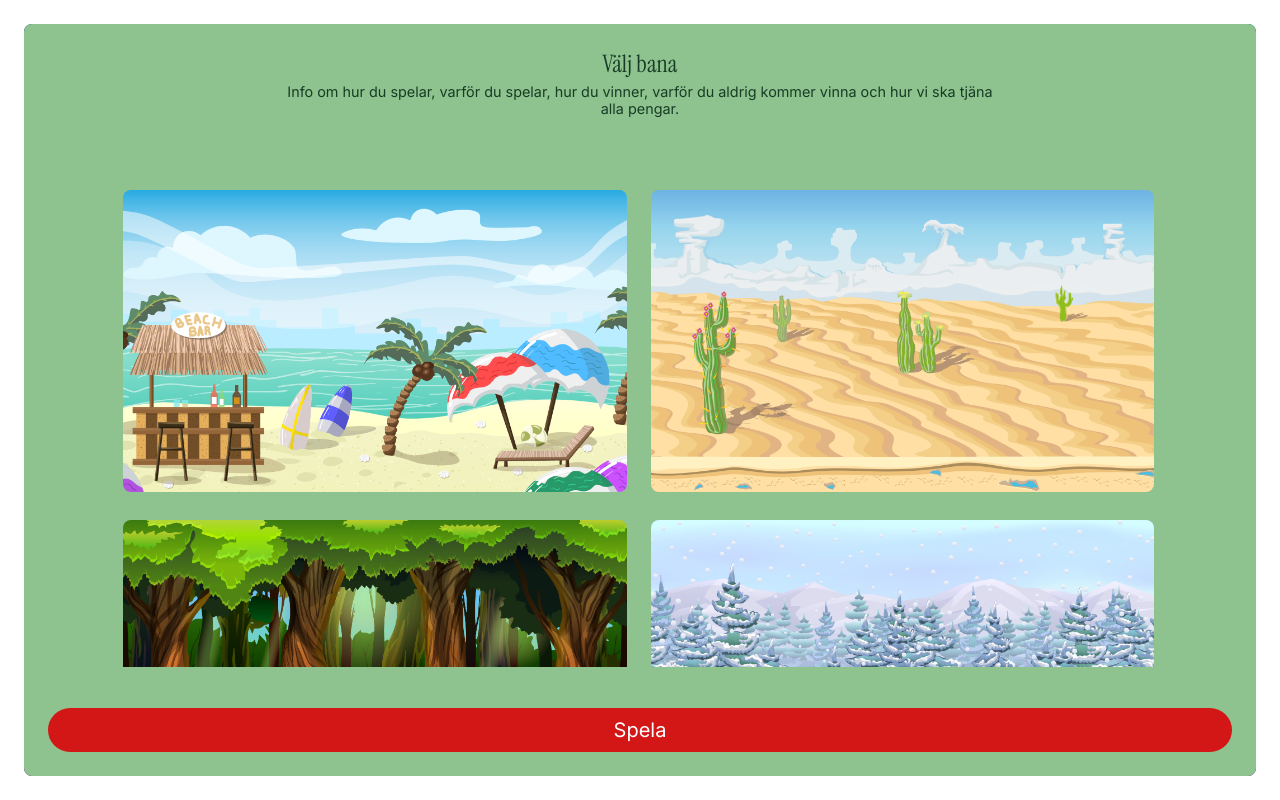
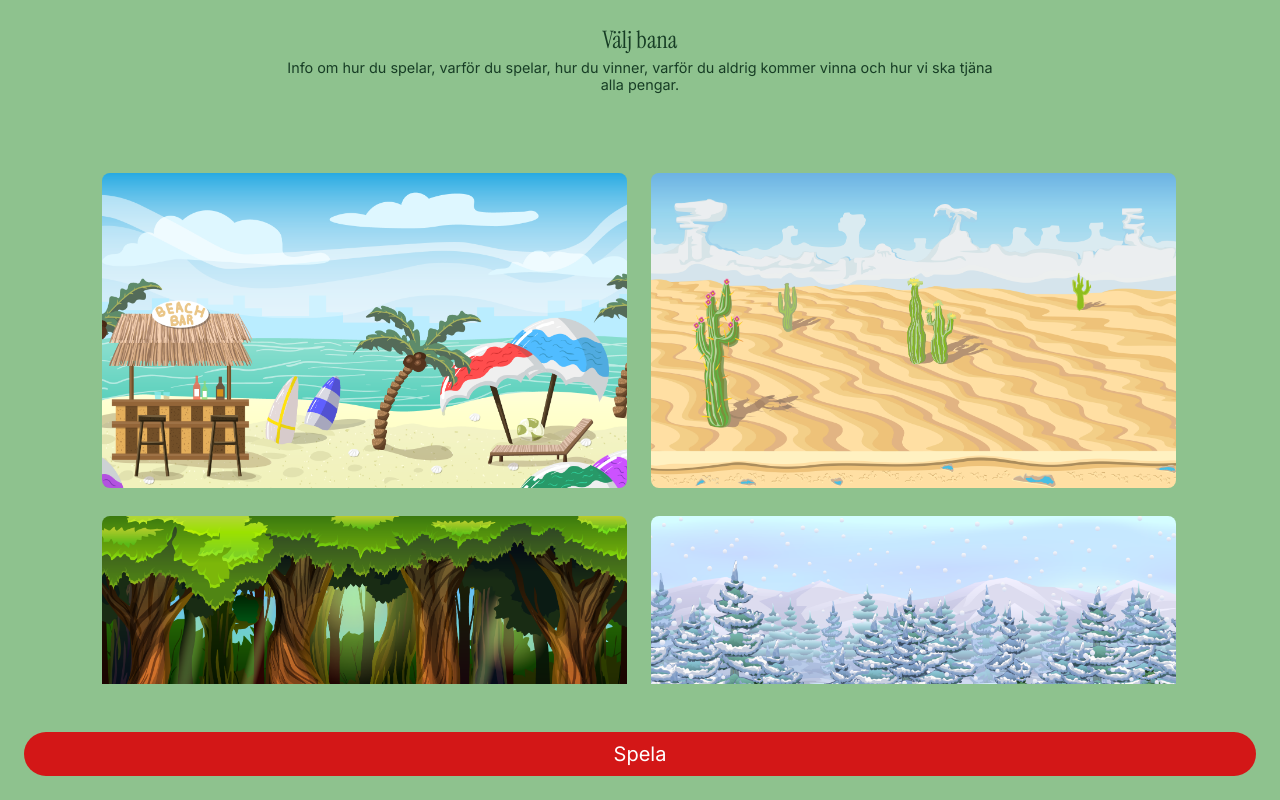
Before and after one commit to Skjesper/GoldenBeetlebug, a React (Vite) app: page /play in a window 1280 px wide. Built offline with nearby package versions, Linux system fonts and the light colour scheme; no server answers.

Commit message:
126 issue gc fix background scaling (#147)
* Moved stageselected background to runehunt canvas

* Added some styling on gamecontent

* Fixed so the game keeps its aspect ratio

```diff
--- a/src/components/RuneHunt.tsx
+++ b/src/components/RuneHunt.tsx
@@ -13,9 +13,10 @@ import styled from '@emotion/styled';
 
 const GameScreenContainer = styled.section`
     height: 100%;
-    width: 100%;
+    width: 100vw;
     display: flex;
-    flex-direction: column;
+    justify-content: center;
+
     /* padding: 0 0.5rem;
 
     @media (min-width: 768px) {
@@ -24,9 +25,14 @@ const GameScreenContainer = styled.section`
 `;
 
 const GameContent = styled.div`
+    display: flex;
     flex: 1;
     position: relative;
-    margin-top: -4.4rem;
+    justify-content: center;
+
+    /* margin-top: -4.4rem; */
+    width: 100vw;
+    height: 100%;
 `;
 
 const EndScreenContainer = styled.div`
@@ -100,6 +106,9 @@ export default function RuneHunt({ onBackgroundChange, onGameOver }: RuneHuntPro
     const [score, setScore] = useState<number>(0);
     const [highScore, setHighscore] = useState<number>(0);
 
+    // Ny state för att spåra den valda bakgrundsbilden
+    const [selectedBackground, setSelectedBackground] = useState<string | undefined>(undefined);
+
     const handleTimeOut = useCallback(() => {
         console.log("Times up");
         localStorage.setItem('gameScore', score.toString());
@@ -143,8 +152,14 @@ export default function RuneHunt({ onBackgroundChange, onGameOver }: RuneHuntPro
 
     const handleStageSelect = (selectedId: number) => {
         const selectedStage = stageImages.find(stage => stage.id === selectedId);
-        if (selectedStage && onBackgroundChange) {
-            onBackgroundChange(selectedStage.src);
+        if (selectedStage) {
+            // Uppdatera den lokala staten för bakgrundsbild
+            setSelectedBackground(selectedStage.src);
+
+            // Anropa callback om den finns (för att skicka till föräldrakomponent)
+            if (onBackgroundChange) {
+                onBackgroundChange(selectedStage.src);
+            }
         }
     };
 
@@ -187,9 +202,9 @@ export default function RuneHunt({ onBackgroundChange, onGameOver }: RuneHuntPro
 
             {!gameOver ? (
                 <GameScreenContainer className='gameContainer'>
-                     <GameHeader>
+                     {/* <GameHeader>
                         <Timer
-                            initialTime={30}
+                            initialTime={300}
                             isRunning={gameRunning}
                             onTimeOut={handleTimeOut}
                             countDown={true}
@@ -200,14 +215,15 @@ export default function RuneHunt({ onBackgroundChange, onGameOver }: RuneHuntPro
                             highScore={highScore}
                             onScorePoint={handleScore}
                         />
-                    </GameHeader>
+                    </GameHeader>  */}
 
                     <GameContent>
-                        {/* Använder RuneHuntGame med proportionell canvas */}
+                        {/* Använder RuneHuntGame med proportionell canvas och bakgrundsbild */}
                         <RuneHuntGame
-                            width="100%"
-                            height="100%"
+                            width="80%"
+                            height="80%"
                             backgroundColor="transparent"
+                            backgroundImage={selectedBackground}  // Skicka in den valda bakgrundsbilden
                             numRunes={8}
                             isActive={gameRunning}
                             onRuneClick={handleScore}
--- a/src/components/RuneHunt/RuneHuntGame.tsx
+++ b/src/components/RuneHunt/RuneHuntGame.tsx
@@ -1,5 +1,6 @@
 import React, { useRef, useEffect, useState } from 'react';
 import styled from '@emotion/styled';
+
 
 
 import Rune, { createRandomRune, setRuneImageSources } from './Rune';
@@ -8,7 +9,7 @@ import Champagne from '../../assets/mouseClickers/champagne_bottle.png';
 import runeImage from '../../assets/runeAlive.png';
 import runeImage2 from '../../assets/runeDead.png';
 
-// Styled components för spelkontainern
+
 const GameContainer = styled.div<{ gameWidth?: string; gameHeight?: string }>`
   position: relative;
   width: ${props => props.gameWidth || '100%'};
@@ -19,7 +20,6 @@ const GameContainer = styled.div<{ gameWidth?: string; gameHeight?: string }>`
   overflow: hidden;
 `;
 
-// Styled component för canvas-elementet
 const GameCanvas = styled.canvas`
   display: block;
   border: 2px solid #4a2511;
@@ -27,165 +27,126 @@ const GameCanvas = styled.canvas`
   cursor: url(${Champagne}) 90 10, pointer;
   width: 100%;
   height: 100%;
-
-  /* Prevent default touch behaviors */
   touch-action: none;
   -webkit-user-select: none;
   -webkit-touch-callout: none;
   -webkit-tap-highlight-color: transparent;
 `;
 
-// Props-interface för RuneHuntGame-komponenten
 interface RuneHuntProps {
   width?: string;
   height?: string;
   backgroundColor?: string;
-  numRunes?: number;  // Antal runes att hålla aktiva
-  isActive?: boolean;  // Om spelet är aktivt
-  onRuneClick?: () => void;  // Callback för klick på en rune
+  backgroundImage?: string;
+  numRunes?: number;
+  isActive?: boolean;
+  onRuneClick?: () => void;
 }
 
 const RuneHuntGame: React.FC<RuneHuntProps> = ({
   width = '100%',
   height = '100%',
   backgroundColor = '#f0f0f0',
-  numRunes = 8,  // Standard 8 runes
+  backgroundImage,
+  numRunes = 8,
   isActive = true,
   onRuneClick = () => {}
 }) => {
-  // Referens till canvas-elementet
   const canvasRef = useRef<HTMLCanvasElement | null>(null);
-  // Referens till container-elementet
   const containerRef = useRef<HTMLDivElement | null>(null);
-  // Referens till alla aktiva runes
   const runesRef = useRef<Rune[]>([]);
-  // Referens till den aktuella animations-framen
   const animationFrameIdRef = useRef<number | null>(null);
-
-  // State för att spåra den faktiska spelstorleken (beräknas dynamiskt)
+  const backgroundImageRef = useRef<HTMLImageElement | null>(null);
+  const [isBackgroundLoaded, setIsBackgroundLoaded] = useState(false);
   const [gameSize, setGameSize] = useState({ width: 800, height: 600 });
 
-  // Uppdatera canvas storlek baserat på tillgängligt utrymme
   const updateCanvasSize = () => {
     const canvas = canvasRef.current;
     const container = containerRef.current;
     if (!canvas || !container) return;
-
-    // Hämta containerns dimensioner - detta är det tillgängliga utrymmet
     const { width: containerWidth, height: containerHeight } = container.getBoundingClientRect();
-
-    // Nu använder vi det tillgängliga utrymmet direkt istället för en fast proportion
-    const newGameWidth = containerWidth;
-    const newGameHeight = containerHeight;
-
-    // Uppdatera canvas pixeldimensioner för att matcha containern
-    canvas.width = newGameWidth;
-    canvas.height = newGameHeight;
-
-    // Uppdatera vår interna spelstorlek
-    setGameSize({ width: newGameWidth, height: newGameHeight });
-
-    return { width: newGameWidth, height: newGameHeight };
+    canvas.width = containerWidth;
+    canvas.height = containerHeight;
+    setGameSize({ width: containerWidth, height: containerHeight });
+    return { width: containerWidth, height: containerHeight };
   };
 
-  // Rensa canvas och rita alla runes
+  useEffect(() => {
+    if (backgroundImage) {
+      setIsBackgroundLoaded(false);
+      const img = new Image();
+      img.onload = () => {
+        backgroundImageRef.current = img;
+        setIsBackgroundLoaded(true);
+      };
+      img.src = backgroundImage;
+    } else {
+      backgroundImageRef.current = null;
+      setIsBackgroundLoaded(false);
+    }
+  }, [backgroundImage]);
+
   const drawCanvas = () => {
     const canvas = canvasRef.current;
     if (!canvas) return;
-
     const ctx = canvas.getContext('2d');
     if (!ctx) return;
 
-    // Rensa hela canvas-arean helt och hållet
     ctx.clearRect(0, 0, canvas.width, canvas.height);
 
-    // Fyll bakgrunden om en bakgrundsfärg är angiven och inte transparent
-    if (backgroundColor !== 'transparent') {
+    if (backgroundImageRef.current && isBackgroundLoaded) {
+      ctx.drawImage(backgroundImageRef.current, 0, 0, canvas.width, canvas.height);
+    } else if (backgroundColor !== 'transparent') {
       ctx.fillStyle = backgroundColor;
       ctx.fillRect(0, 0, canvas.width, canvas.height);
     }
 
-    // Rita alla runes
-    runesRef.current.forEach(rune => {
-      rune.draw(ctx);
-    });
+    runesRef.current.forEach(rune => rune.draw(ctx));
   };
 
-  // Uppdatera alla runes positioner
   const updateRunes = () => {
     if (!isActive) return;
-
-    runesRef.current.forEach(rune => {
-      // Använd den aktuella spelstorleken för gränsdetektering
-      rune.update(gameSize.width, gameSize.height);
-    });
+    runesRef.current.forEach(rune => rune.update(gameSize.width, gameSize.height));
   };
 
-  // Funktion för att skapa en rune på slumpmässig position
   const createRandomPositionedRune = () => {
-    // Sätt en marginal så att runes inte skapas för nära kanterna
     const marginFromEdge = 50;
-
-    // Generera slumpmässiga koordinater inom spelplanen med hänsyn till marginal
     const randomX = marginFromEdge + Math.random() * (gameSize.width - 2 * marginFromEdge);
     const randomY = marginFromEdge + Math.random() * (gameSize.height - 2 * marginFromEdge);
-
-    return createRandomRune(
-      randomX,
-      randomY,
-      15,     // Min radie
-      35,     // Max radie
-      2,      // Min hastighet
-      5       // Max hastighet
-    );
+    return createRandomRune(randomX, randomY, 15, 70, 2, 5);
   };
 
-  // Funktion för att fylla på med runes till målantalet
   const ensureRunes = () => {
-    // Skapa nya runes om det behövs
     while (runesRef.current.length < numRunes) {
       runesRef.current.push(createRandomPositionedRune());
     }
   };
 
-  // Funktion för att skapa initiala runes
   const createInitialRunes = () => {
-    // Rensa befintliga runes först
     runesRef.current = [];
-
-    // Skapa alla runes på en gång
     for (let i = 0; i < numRunes; i++) {
       runesRef.current.push(createRandomPositionedRune());
     }
   };
 
-  // När komponenten monteras: Ställ in bildkälla för runes
   useEffect(() => {
-    // Sätt bildkällan för alla runes
+
     setRuneImageSources(runeImage, runeImage2);
 
-    // Du kan också prova med en absolut sökväg om importen inte fungerar:
-    // setRuneImageSource('/src/assets/rune.png');
 
-    // Eller om alternativ bild önskas:
-    // setRuneImageSource('/src/assets/rune1.png');
   }, []);
 
-  // När komponenten monteras och vid storleksändringar
   useEffect(() => {
-    // Rensa eventuella animationsframes
     if (animationFrameIdRef.current) {
       cancelAnimationFrame(animationFrameIdRef.current);
       animationFrameIdRef.current = null;
     }
 
-    // Initial uppdatering av storlek och runes
     const size = updateCanvasSize();
     if (size && runesRef.current.length === 0) {
       createInitialRunes();
     }
 
-    // Lyssna på storleksändringar
     const handleResize = () => {
       updateCanvasSize();
     };
@@ -200,20 +161,15 @@ const RuneHuntGame: React.FC<RuneHuntProps> = ({
     };
   }, []);
 
-  // Återskapa runes när spelstorleken ändras kraftigt
-  // Detta förhindrar att runes fastnar utanför kanten när spelplanen ändrar storlek
   useEffect(() => {
     if (gameSize.width > 0 && gameSize.height > 0) {
-      // Flytta alla befintliga runes tillbaka in på spelplanen
       runesRef.current.forEach(rune => {
-        // Justera x-position om utanför kanten
         if (rune.props.x < rune.props.radius) {
           rune.props.x = rune.props.radius + 10;
         } else if (rune.props.x > gameSize.width - rune.props.radius) {
           rune.props.x = gameSize.width - rune.props.radius - 10;
         }
 
-        // Justera y-position om utanför kanten
         if (rune.props.y < rune.props.radius) {
           rune.props.y = rune.props.radius + 10;
         } else if (rune.props.y > gameSize.height - rune.props.radius) {
@@ -223,7 +179,12 @@ const RuneHuntGame: React.FC<RuneHuntProps> = ({
     }
   }, [gameSize]);
 
-  // Game loop - uppdaterar speltillståndet och ritar alla runes
+  useEffect(() => {
+    if (isBackgroundLoaded && canvasRef.current) {
+      drawCanvas();
+    }
+  }, [isBackgroundLoaded]);
+
   useEffect(() => {
     if (animationFrameIdRef.current) {
       cancelAnimationFrame(animationFrameIdRef.current);
@@ -245,7 +206,6 @@ const RuneHuntGame: React.FC<RuneHuntProps> = ({
     };
   }, [isActive, gameSize]);
 
-  // Hantera klick på canvas - mycket enklare nu utan skalning
   const handleCanvasClick = (event: React.MouseEvent<HTMLCanvasElement>) => {
     if (!isActive) return;
 
@@ -253,80 +213,25 @@ const RuneHuntGame: React.FC<RuneHuntProps> = ({
     if (!canvas) return;
 
     const rect = canvas.getBoundingClientRect();
-
-    // Vi behöver inte längre skala om koordinaterna eftersom canvas matchar container
     const gameX = event.clientX - rect.left;
     const gameY = event.clientY - rect.top;
 
-    // Kontrollera alla runes för träffar
-    for (let i = 0; i < runesRef.current.length; i++) {
-      const rune = runesRef.current[i];
+    // Hitta första rune som träffas
+    const clickedRuneIndex = runesRef.current.findIndex(rune => {
+      const dx = rune.props.x - gameX;
+      const dy = rune.props.y - gameY;
+      return Math.sqrt(dx * dx + dy * dy) < rune.props.radius;
+    });
 
-      const dx = gameX - rune.props.x;
-      const dy = gameY - rune.props.y;
-      const distance = Math.sqrt(dx * dx + dy * dy);
-
-      // Om klicket är inom runen, ta bort den
-      if (distance <= rune.props.radius) {
-        // Ta bort den klickade runen från arrayen
-        runesRef.current.splice(i, 1);
-
-        // Lägg till en ny rune på en slumpmässig position
-        runesRef.current.push(createRandomPositionedRune());
-
-        // Anropa callback-funktionen för att öka poäng
-        onRuneClick();
-
-        // Bryt loopen när vi har hittat och hanterat en rune
-        break;
-      }
-    }
-  };
-
-  // Hantera touch-händelser på liknande sätt
-  const handleTouchStart = (event: React.TouchEvent<HTMLCanvasElement>) => {
-    if (!isActive) return;
-
-    const canvas = canvasRef.current;
-    if (!canvas) return;
-
-    const rect = canvas.getBoundingClientRect();
-    const touch = event.touches[0];
-
-    // Direkt användning av koordinater utan skalning
-    const gameX = touch.clientX - rect.left;
-    const gameY = touch.clientY - rect.top;
-
-    // Använd samma logik som för musklick
-    for (let i = 0; i < runesRef.current.length; i++) {
-      const rune = runesRef.current[i];
-
-      const dx = gameX - rune.props.x;
-      const dy = gameY - rune.props.y;
-      const distance = Math.sqrt(dx * dx + dy * dy);
-
-      if (distance <= rune.props.radius) {
-        runesRef.current.splice(i, 1);
-        runesRef.current.push(createRandomPositionedRune());
-        onRuneClick();
-        break;
-      }
+    if (clickedRuneIndex !== -1) {
+      runesRef.current.splice(clickedRuneIndex, 1);
+      onRuneClick();
     }
   };
 
   return (
-    <GameContainer
-      ref={containerRef}
-      className="rune-hunt-game"
-      gameWidth={width}
-      gameHeight={height}
-    >
-      <GameCanvas
-        ref={canvasRef}
-        className="rune-hunt-canvas"
-        onClick={handleCanvasClick}
-        onTouchStart={handleTouchStart}
-      />
+    <GameContainer ref={containerRef} gameWidth={width} gameHeight={height}>
+      <GameCanvas ref={canvasRef} onClick={handleCanvasClick} />
     </GameContainer>
   );
 };
--- a/src/components/Window.tsx
+++ b/src/components/Window.tsx
@@ -25,12 +25,12 @@ interface WindowProps {
 `;
 
 
-function Window({ children, blurred = false, backgroundImage }: WindowProps) {
+function Window({ children }: WindowProps) {
     return (
       <WindowContainer className='windowContainer'>
-        <Background blurred ={blurred} backgroundImage={backgroundImage}>
+
           {children}
-        </Background>
+
       </WindowContainer>
     );
   }
```
